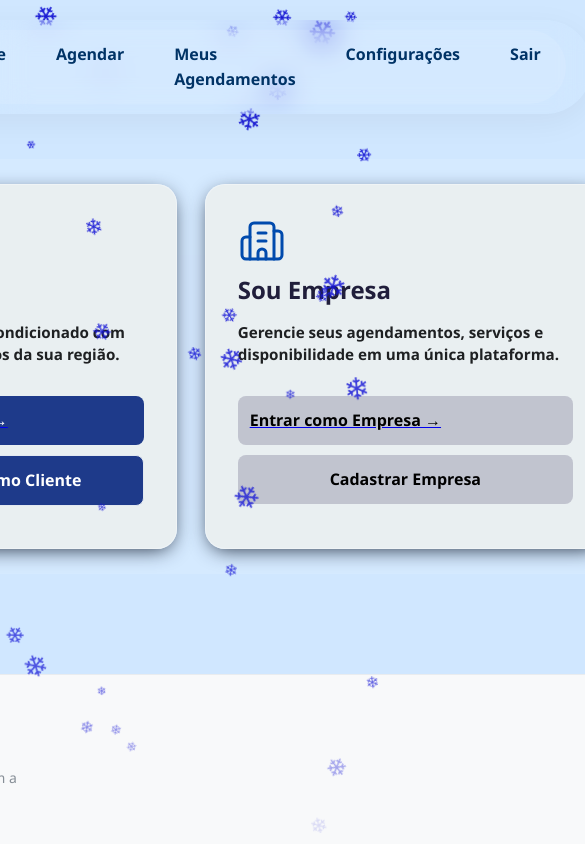
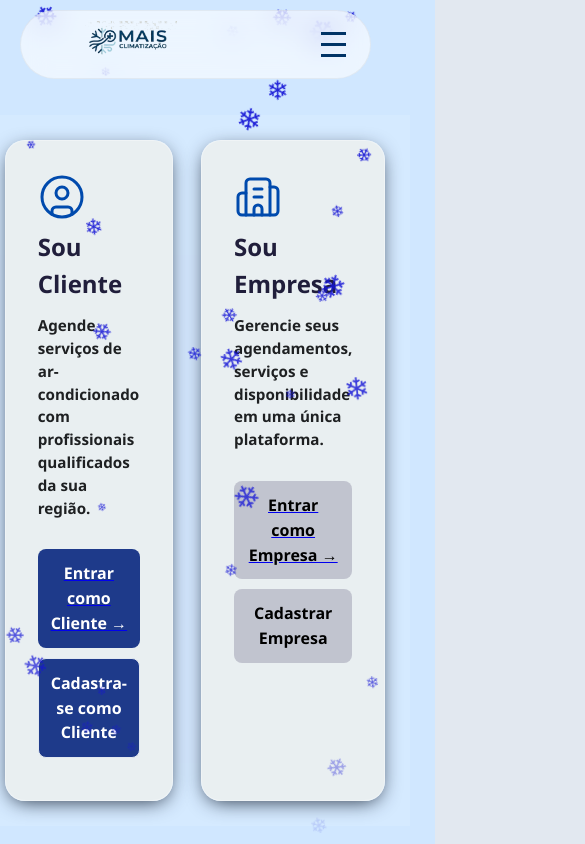
Before and after one commit to swetonyancelmo/agendamentos-ui, a React (Vite) app: page /login-empresa in a window 390 px wide. Both pictures are taken after a click on the button "Entrar". Shown: the top 844 px of the page, 585 px wide, since content can reach past the window. Built offline with nearby package versions, Linux system fonts and the light colour scheme.

Commit message:
feat: ajustes finais de responsividade e integração

```diff
--- a/src/App.css
+++ b/src/App.css
@@ -1,36 +1,33 @@
 :root {
-  /* Modo Claro - (Mantemos o mesmo) */
   --bg-site: #d0e7ff;
   --text-site: #003366;
   --card-bg: #ffffff;
   --card-border: #e9ecef;
+
+  --nav-bg: rgba(255, 255, 255, 0.6);
+  --nav-border: rgba(0, 0, 0, 0.05);
 }
 
 [data-mantine-color-scheme='dark'] {
-  /* 🌙 Modo Noturno "Meia-Noite" - Nada de preto chapado! */
-  --bg-site: #0a111f; /* Um azul extremamente escuro e profundo */
-  --text-site: #C1C2C5; /* Cinza claro para não agredir a vista */
-  --card-bg: #141b2b; /* Card um pouco mais claro que o fundo (dá profundidade) */
-  --card-border: #1e2a41; /* Borda sutil que destaca o card */
+  --bg-site: #0a111f;
+  --text-site: #C1C2C5;
+  --card-bg: #141b2b;
+  --card-border: #1e2a41;
 
-  /* Cor primária (o azul dos botões) fica um pouco mais fria no escuro */
-  --mantine-color-blue-filled: #1971c2;
+  --nav-bg: rgba(20, 27, 43, 0.8);
+  --nav-border: rgba(255, 255, 255, 0.05);
+ --text-clima-claro: #339af0;
+}
+[data-mantine-color-scheme='light'] {
+  /* No modo claro, usamos um azul um pouco mais forte para dar leitura */
+  --text-clima-claro: #007bff;
 }
 
 .app-container {
   min-height: 100vh;
-  background-color: var(--bg-site); /* <--- Agora ele usa o azul meia-noite! */
+  background-color: var(--bg-site);
   color: var(--text-site);
-  transition: background-color 0.4s ease, color 0.4s ease;
+
+  /* 🔥 evita conteúdo ficar atrás da navbar */
+  padding-top: 90px;
 }
-
-/* Garante que os cards do Mantine obedeçam as novas variáveis */
-[data-mantine-color-scheme='dark'] .mantine-Card {
-  background-color: var(--card-bg) !important;
-  border-color: var(--card-border) !important;
-}
-
-/* Ajuste sutil na neve para o modo escuro */
-[data-mantine-color-scheme='dark'] .snow {
-  opacity: 0.6; /* Deixa os flocos um pouco mais transparentes */
-}
--- a/src/components/Navbar/Navbar.css
+++ b/src/components/Navbar/Navbar.css
@@ -1,10 +1,11 @@
 #Nav {
-    padding: 20px;
+  position: fixed; /* 🔥 resolve seu problema */
+  top: 0;
+  left: 0;
+  width: 100%;
   display: flex;
   justify-content: center;
-    position: relative;
-    width: 100%;
-    z-index: 1000;
+  z-index: 9999; /* 🔥 fica acima de tudo */
 }
 
 nav {
@@ -13,58 +14,45 @@ nav {
   align-items: center;
   width: 90%;
   max-width: 1200px;
-    padding: 10px 30px;
+  padding: 10px 20px;
 
-    /* Usando as variáveis para o Modo Noturno */
-    background: var(--bg-footer);
+  background: var(--nav-bg);
   backdrop-filter: blur(15px);
-    -webkit-backdrop-filter: blur(15px);
   border-radius: 50px;
-    border: 1px solid var(--border-footer);
-
-    box-shadow: 0 8px 32px rgba(0, 0, 0, 0.05);
-    transition: all 0.4s ease;
+  border: 1px solid var(--nav-border);
+  margin-top: 10px;
 }
 
-/* 🌙 MANTEMOS O AJUSTE PARA MODO ESCURO */
-[data-mantine-color-scheme='dark'] nav {
-    background: rgba(20, 27, 43, 0.7);
-    border: 1px solid rgba(255, 255, 255, 0.05);
-    box-shadow: none;
+/* LOGO */
+.logo img {
+  height: 40px;
 }
 
-.logo img {
-    height: 45px;
-    max-height: 60px;
-    display: block;
-}
-
+/* LINKS */
 .nav-links {
   display: flex;
   list-style: none;
   position: relative;
-    background-color: rgba(255, 255, 255, 0.1);
-    border-radius: 50px;
+  z-index: 10000;
 }
 
 .nav-links li {
   z-index: 2;
 }
 
-.nav-links li a {
+.nav-links a {
   text-decoration: none;
-    color: var(--text-site); /* <--- O texto agora segue o tema */
+  color: var(--text-site);
   font-weight: bold;
-    padding: 12px 25px;
+  padding: 12px 20px;
   display: block;
-    transition: color 0.4s ease;
 }
 
-.nav-links li a:hover {
+.nav-links a:hover {
   color: #fff;
 }
 
-/* 🚀 INDICADOR (A PÍLULA AZUL) */
+/* INDICADOR */
 .indicator {
   position: absolute;
   height: 100%;
@@ -72,13 +60,98 @@ nav {
   background: linear-gradient(135deg, #007bff, #002bec);
   border-radius: 50px;
   z-index: 1;
-    transition: all 0.5s cubic-bezier(0.68, -0.55, 0.265, 1.55);
-    box-shadow: 0 5px 15px rgba(0, 43, 236, 0.4);
-    pointer-events: none;
+  transition: 0.4s;
 }
 
-/* Ajuste do indicador no modo escuro para brilhar um pouco mais */
-[data-mantine-color-scheme='dark'] .indicator {
-    background: linear-gradient(135deg, #339af0, #1971c2);
-    box-shadow: 0 0 15px rgba(25, 113, 194, 0.3);
+/* MENU MOBILE */
+.menu-toggle {
+  display: none;
+  flex-direction: column;
+  cursor: pointer;
+  z-index: 10001;
 }
+
+.menu-toggle span {
+  width: 25px;
+  height: 3px;
+  background: var(--text-site);
+  margin: 4px;
+  transition: 0.3s;
+}
+
+/* ANIMAÇÃO X */
+.menu-toggle.active span:nth-child(1) {
+  transform: rotate(45deg) translate(5px, 5px);
+}
+.menu-toggle.active span:nth-child(2) {
+  opacity: 0;
+}
+.menu-toggle.active span:nth-child(3) {
+  transform: rotate(-45deg) translate(5px, -5px);
+}
+
+/* OVERLAY */
+.overlay {
+  position: fixed;
+  top: 0;
+  left: 0;
+  width: 100%;
+  height: 100%;
+  background-color: rgba(0,0,0,0.4);
+  opacity: 0;
+  pointer-events: none;
+  z-index: 9998;
+  transition: 0.3s;
+}
+
+.overlay.active {
+  opacity: 1;
+  pointer-events: all;
+}
+
+/* MOBILE */
+@media (max-width: 768px) {
+
+  .menu-toggle {
+    display: flex;
+  }
+
+  .nav-links {
+    position: fixed; /* 🔥 importante */
+    top: 80px;
+    right: 20px;
+
+    flex-direction: column;
+    width: 230px;
+
+    background: var(--card-bg);
+    border: 1px solid var(--card-border);
+    border-radius: 15px;
+
+    padding: 15px;
+
+    opacity: 0;
+    transform: translateY(-10px);
+    pointer-events: none;
+    transition: 0.3s;
+  }
+
+  .nav-links.active {
+    opacity: 1;
+    transform: translateY(0);
+    pointer-events: all;
+  }
+
+  .nav-links a {
+    padding: 12px;
+    border-radius: 10px;
+  }
+
+  .nav-links a:hover {
+    background: rgba(0,0,0,0.1);
+  }
+
+  .indicator {
+    display: none;
+  }
+}
--- a/src/components/Navbar/Navbar.jsx
+++ b/src/components/Navbar/Navbar.jsx
@@ -4,9 +4,12 @@ import { Link } from 'react-router-dom';
 
 const Navbar = () => {
   const [indicatorStyle, setIndicatorStyle] = useState({ opacity: 0, left: 0, width: 0 });
+  const [menuOpen, setMenuOpen] = useState(false);
   const navRef = useRef(null);
 
   const handleMouseEnter = (e) => {
+    if (window.innerWidth <= 768) return;
+
     const linkRect = e.target.getBoundingClientRect();
     const navRect = navRef.current.getBoundingClientRect();
 
@@ -18,22 +21,47 @@ const Navbar = () => {
   };
 
   return (
+    <>
       <section id="Nav">
         <nav>
+
           <div className="logo">
             <img src="/Images_Clima/logo_hd_suave.png" alt="Logo" />
           </div>
-      <ul className="nav-links" ref={navRef} onMouseLeave={() => setIndicatorStyle({ ...indicatorStyle, opacity: 0 })}>
-  {/* Troque o <a> pelo <Link> e o 'href' pelo 'to' */}
-           <li><Link to="/" onMouseEnter={handleMouseEnter}>Home</Link></li>
-           <li><Link to="/agenda" onMouseEnter={handleMouseEnter}>Agendar</Link></li>
-           <li><Link to="/dashboard" onMouseEnter={handleMouseEnter}>Meus Agendamentos</Link></li>
-           <li><Link to="/configuracoes" onMouseEnter={handleMouseEnter}>Configurações</Link></li>
-           <li><Link to="/sair" onMouseEnter={handleMouseEnter}>Sair</Link></li>
+
+          {/* BOTÃO MOBILE */}
+          <div
+            className={`menu-toggle ${menuOpen ? "active" : ""}`}
+            onClick={() => setMenuOpen(!menuOpen)}
+          >
+            <span></span>
+            <span></span>
+            <span></span>
+          </div>
+
+          <ul
+            className={`nav-links ${menuOpen ? "active" : ""}`}
+            ref={navRef}
+            onMouseLeave={() => setIndicatorStyle({ ...indicatorStyle, opacity: 0 })}
+          >
+            <li><Link to="/" onClick={() => setMenuOpen(false)} onMouseEnter={handleMouseEnter}>Home</Link></li>
+            <li><Link to="/agenda" onClick={() => setMenuOpen(false)} onMouseEnter={handleMouseEnter}>Agendar</Link></li>
+            <li><Link to="/dashboard" onClick={() => setMenuOpen(false)} onMouseEnter={handleMouseEnter}>Meus Agendamentos</Link></li>
+            <li><Link to="/configuracoes" onClick={() => setMenuOpen(false)} onMouseEnter={handleMouseEnter}>Configurações</Link></li>
+            <li><Link to="/sair" onClick={() => setMenuOpen(false)} onMouseEnter={handleMouseEnter}>Sair</Link></li>
+
             <div className="indicator" style={indicatorStyle}></div>
           </ul>
+
         </nav>
       </section>
+
+      {/* 🔥 OVERLAY (corrige problema de ficar atrás) */}
+      <div
+        className={`overlay ${menuOpen ? "active" : ""}`}
+        onClick={() => setMenuOpen(false)}
+      ></div>
+    </>
   );
 };
 
--- a/src/components/WelcomeCard/WelcomeCard.css
+++ b/src/components/WelcomeCard/WelcomeCard.css
@@ -2,28 +2,32 @@
     text-align: center;
     z-index: 10;
     padding: 40px;
-    background: rgba(255, 255, 255, 0.4);
+    /* Usa a variável de fundo de card que criamos */
+    background: var(--card-bg);
     backdrop-filter: blur(8px);
     border-radius: 25px;
-    border: 1px solid rgba(255, 255, 255, 0.6);
+    border: 1px solid var(--card-border);
     max-width: 700px;
+    transition: all 0.4s ease;
 }
 
 .card-boas-vindas h1 {
-    color: #003366;
+    /* 🔵 MUDANÇA: Agora segue a cor dinâmica (Azul claro no Dark / Marinho no Light) */
+    color: var(--text-clima-claro);
     font-size: 38px;
     margin-bottom: 15px;
 }
 
 .card-boas-vindas p {
-    color: #334155;
+    /* ⚪ MUDANÇA: Segue a cor de texto do tema */
+    color: var(--text-site);
     font-size: 18px;
     margin-bottom: 25px;
 }
 
 .btn-acao-pilula {
     position: relative;
-    background-color: #003366;
+    background-color: #003366; /* Cor base do botão */
     color: white;
     border: none;
     padding: 16px 45px;
@@ -36,10 +40,14 @@
     z-index: 1;
 }
 
+/* No modo noturno, podemos deixar o botão com um azul um pouco mais vivo se quiser */
+[data-mantine-color-scheme='dark'] .btn-acao-pilula {
+    background-color: #1971c2;
+}
+
 .btn-acao-pilula span {
     position: relative;
     z-index: 3;
-
 }
 
 .btn-indicator {
@@ -56,11 +64,35 @@
 }
 
 .btn-acao-pilula:hover .btn-indicator {
-    width: 400px; /* Aumentei um pouco para garantir que cubra tudo */
-    height: 400px;
+    width: 650px;
+    height: 650px;
 }
 
 .btn-acao-pilula:hover {
     box-shadow: 0 10px 25px rgba(0, 43, 236, 0.4);
     transform: scale(1.05);
 }
+
+/* --- SEÇÃO DE SERVIÇOS (TITULOS E TEXTOS) --- */
+
+/* Força o título da seção de serviços a usar a cor de destaque */
+.mantine-Title-root {
+    color: var(--text-clima-claro) !important;
+    transition: color 0.4s ease;
+}
+
+/* Garante que os títulos dentro dos cards de serviço também fiquem azuis */
+[data-mantine-color-scheme='dark'] .mantine-Card-root .mantine-Text-root[data-fw="700"] {
+    color: var(--text-clima-claro) !important;
+}
+
+/* Estilo para mobile no Welcome Card */
+@media (max-width: 768px) {
+    .card-boas-vindas {
+        padding: 30px 20px;
+        margin: 0 15px;
+    }
+    .card-boas-vindas h1 {
+        font-size: 28px;
+    }
+}
--- a/src/components/WelcomeCard/WelcomeCard.jsx
+++ b/src/components/WelcomeCard/WelcomeCard.jsx
@@ -81,7 +81,7 @@ const WelcomeCard = () => {
       </Container>
 
       <Container size="lg" py="100px">
-        <Title order={2} ta="center" mb="50px" c="#003366" style={{ fontSize: '2rem' }}>
+        <Title order={2} ta="center" mb="50px" c="var(--text-clima-claro)" style={{ fontSize: '2rem' }}>
           Nossos Serviços Disponíveis
         </Title>
 
@@ -98,7 +98,7 @@ const WelcomeCard = () => {
               </Group>
 
               <Text size="sm" c="dimmed" mb="lg" style={{ minHeight: '45px' }}>{servico.description}</Text>
-              <Text fw={800} size="xl" color="#003366" mb="md">{servico.price}</Text>
+              <Text fw={800} size="xl" color="var(--text-clima-claro)" mb="md">{servico.price}</Text>
 
               <Group gap="xs" grow>
                 <button
--- a/src/index.css
+++ b/src/index.css
@@ -1,4 +1,3 @@
-/* RESET E PADRÕES GLOBAIS */
 * {
   margin: 0;
   padding: 0;
@@ -6,10 +5,8 @@
 }
 
 body {
-    margin: 0;
-    padding: 0;
-    background: linear-gradient(135deg, #e0eafc 0%, #cfdef3 100%);
-    min-height: 100vh;
+  background-color: var(--bg-site);
+  color: var(--text-site);
   font-family: 'Poppins', sans-serif;
   overflow-x: hidden;
 }
```
Also changed, not shown: src/pages/Agendar.jsx (+72 -47 lines), 1 other file (tests, documents, lock files or other folders). Lines whose indentation alone changed are shown as unchanged.
